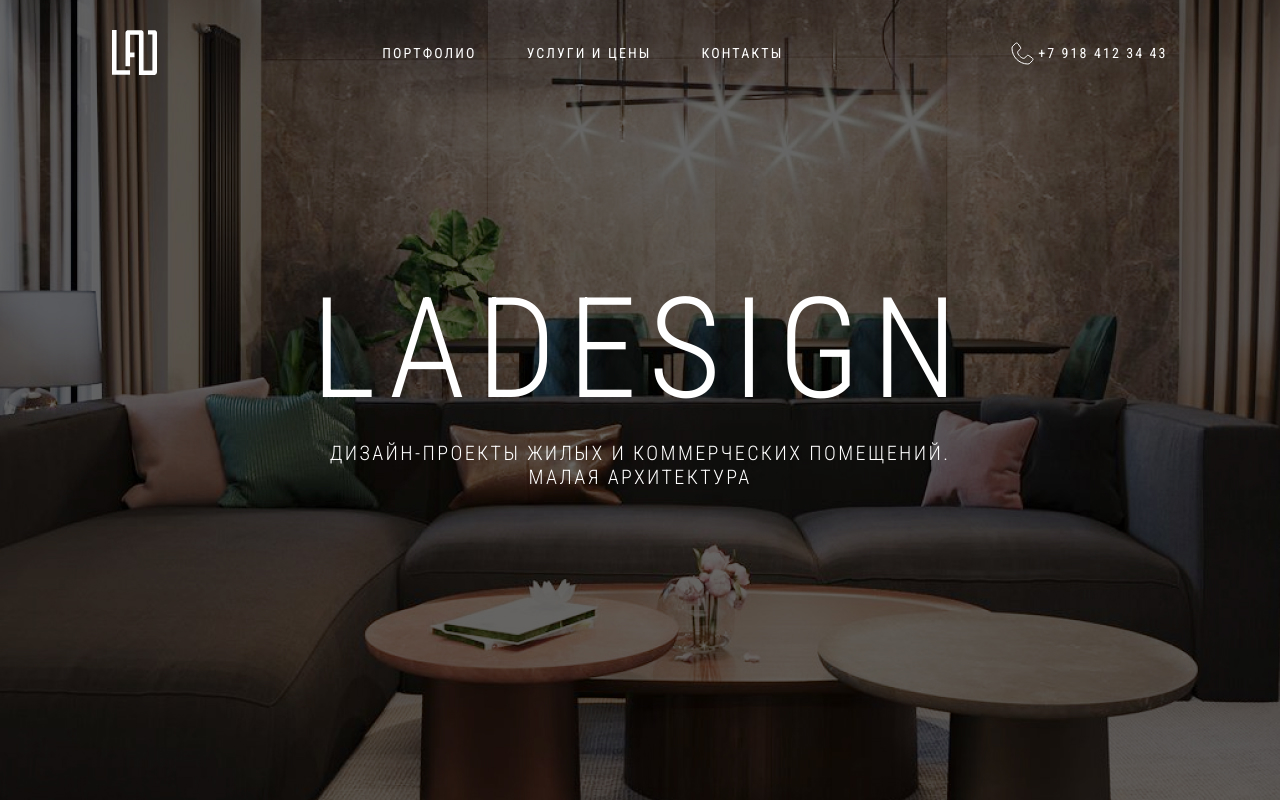
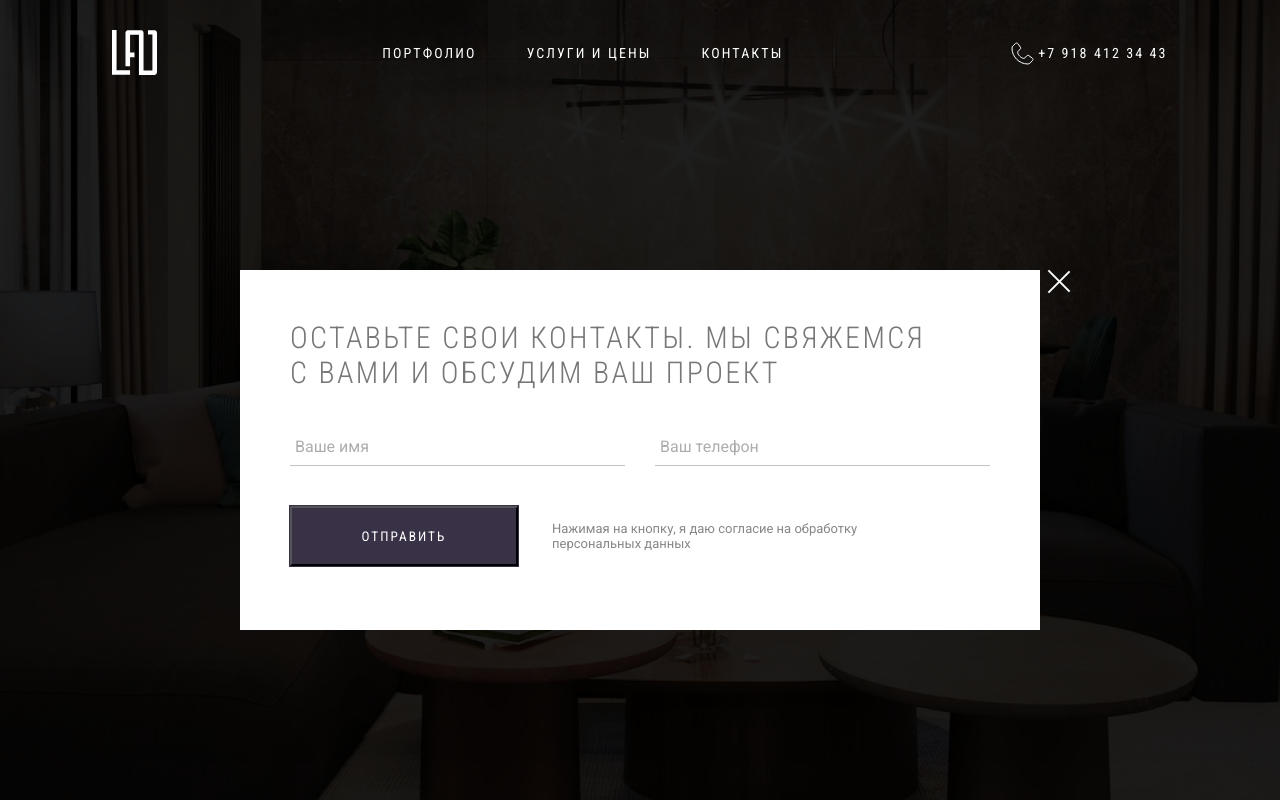
Before and after one commit to arinaab/ladesign-vue, a Vue app: page / in a window 1280 px wide. Shown: the top 800 px of the page. Built offline with nearby package versions, Linux system fonts and the light colour scheme.

Commit message:
mod appmodal in portfolio

```diff
--- a/src/components/PortfolioApp/PortfolioApp.vue
+++ b/src/components/PortfolioApp/PortfolioApp.vue
@@ -15,12 +15,7 @@
             <p @click="showModal">Оставить заявку на проект</p>
             <img src="@/assets/arrowportfolio.svg" alt="arrow">
         </div>
-        <modal-app v-if="showModalForm" :text-message="modalMessage" need-inputs @changeModal="closeModal">
-            <div class="portfolio__modal">
-                <button-app color="dark">Отправить</button-app>
-                <p>Нажимая на кнопку, я даю согласие на обработку персональных данных</p>
-            </div>
-        </modal-app>
+        <portfolio-modal></portfolio-modal>
     </div>
 </template>
 
@@ -29,11 +24,12 @@
     import PortfolioItem from "@/components/PortfolioItem/PortfolioItem";
     import ButtonApp from "@/components/UI/button/ButtonApp";
     import PortfolioImg from "@/components/PortfolioImg/PortfolioImg";
-    import ModalApp from "@/components/UI/modal/ModalApp";
+    // import ModalApp from "@/components/UI/modal/ModalApp";
+    import PortfolioModal from "@/components/PortfolioModal/PortfolioModal";
     export default {
         name: "PortfolioApp.vue",
         components: {
-            SubtitleApp, PortfolioItem, ButtonApp, PortfolioImg, ModalApp
+            SubtitleApp, PortfolioItem, ButtonApp, PortfolioImg, PortfolioModal
         },
         computed: {
             itemsImg () {
--- a/src/components/PortfolioApp/style.scss
+++ b/src/components/PortfolioApp/style.scss
@@ -119,21 +119,6 @@
       right: -23px;
     }
   }
-  &__modal {
-    margin-top: 40px;
-    display: flex;
-    justify-content: flex-start;
-    align-items: center;
-    p {
-      width: 309px;
-      margin-left: 34px;
-      font-family: 'Roboto';
-      font-style: normal;
-      font-weight: 400;
-      font-size: 13px;
-      color: #878787
-    }
-  }
 }
 .block {
   &__wrapper {
--- /dev/null
+++ b/src/components/PortfolioModal/PortfolioModal.vue
@@ -0,0 +1,32 @@
+<template>
+    <modal-app :text-message="modalMessage">
+        <div class="modal__inputs">
+            <input id="name" type="text" placeholder="Ваше имя">
+            <input id="tel" type="number" placeholder="Ваш телефон">
+        </div>
+        <div class="modal__portfolio">
+            <button-app color="dark">Отправить</button-app>
+            <p>Нажимая на кнопку, я даю согласие на обработку персональных данных</p>
+        </div>
+    </modal-app>
+</template>
+
+<script>
+    import ModalApp from "@/components/UI/modal/ModalApp";
+    import ButtonApp from "@/components/UI/button/ButtonApp";
+    export default {
+        name: "PortfolioModal",
+        components: {
+            ModalApp, ButtonApp
+        },
+        data () {
+            return {
+                modalMessage: 'оставьте свои контакты. мы свяжемся с вами и обсудим ваш проект'
+            }
+        }
+    }
+</script>
+
+<style scoped lang="scss">
+    @use "src/components/UI/modal/style";
+</style>
--- a/src/components/UI/close/style.scss
+++ b/src/components/UI/close/style.scss
@@ -2,7 +2,7 @@
   width: 30px;
   height: 30px;
   position: absolute;
-  top: 5px;
+  top: 10px;
   right: -34px;
   cursor: pointer;
   &::before, &::after {
--- a/src/components/UI/modal/ModalApp.vue
+++ b/src/components/UI/modal/ModalApp.vue
@@ -3,10 +3,6 @@
         <div class="modal__item" @click.stop="">
             <app-close @click="$emit('changeModal')"></app-close>
             <p class="modal__title">{{ textMessage }}</p>
-            <div v-if="needInputs" class="modal__inputs">
-                <input id="name" type="text" placeholder="Ваше имя">
-                <input id="tel" type="number" placeholder="Ваш телефон">
-            </div>
             <slot></slot>
         </div>
     </div>
@@ -22,9 +18,6 @@
         props: {
             textMessage: {
                 type: String
-            },
-            needInputs: {
-                type: Boolean
             }
         }
     }
--- a/src/components/UI/modal/style.scss
+++ b/src/components/UI/modal/style.scss
@@ -30,6 +30,21 @@
     justify-content: flex-start;
     gap: 30px;
   }
+  &__portfolio {
+    margin-top: 40px;
+    display: flex;
+    justify-content: flex-start;
+    align-items: center;
+    p {
+      width: 309px;
+      margin-left: 34px;
+      font-family: 'Roboto';
+      font-style: normal;
+      font-weight: 400;
+      font-size: 13px;
+      color: #878787
+    }
+  }
 }
 #name, #tel {
   display: block;
```
